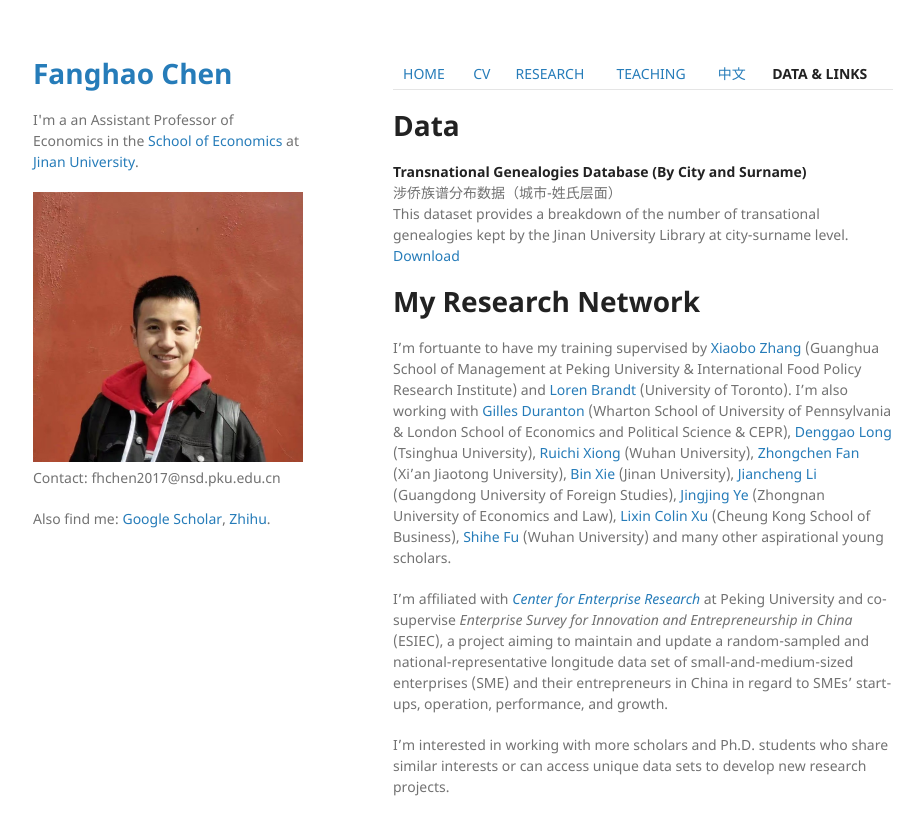
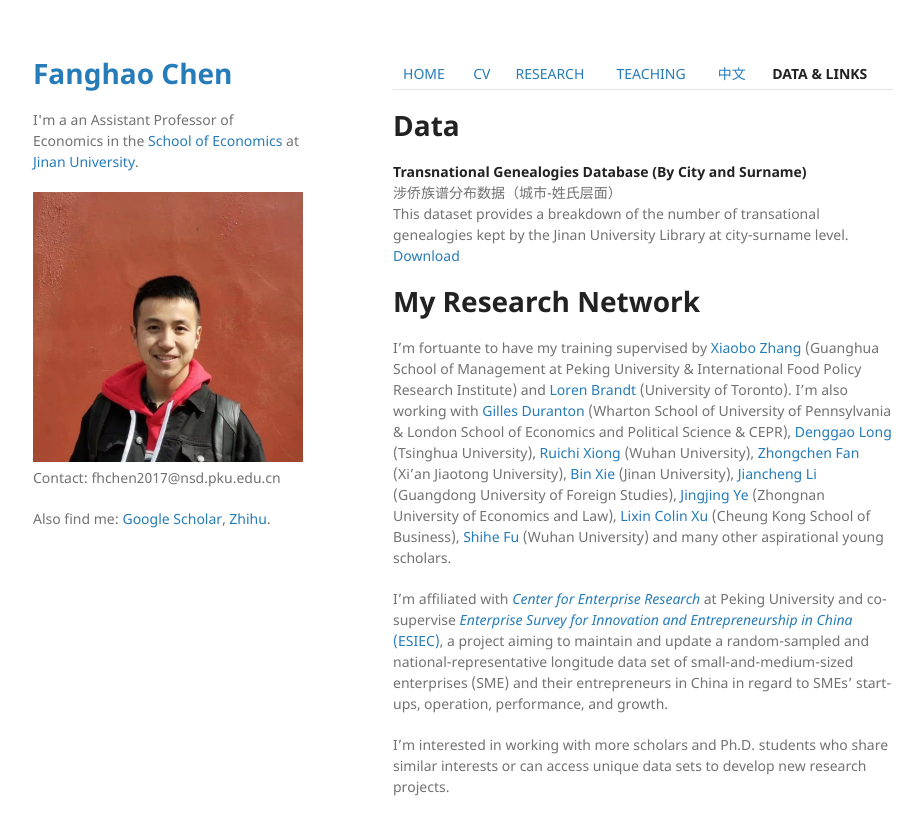
Before and after one commit to FanghaoChen/homepage, a Jekyll site: the page built from links.md, in a window 1280 px wide. Shown: the top 835 px of the page, without its empty margins (177-1099 px from the left). Built offline with Jekyll 4.4.1, drawn with Linux system fonts in a browser that asks for light colours; our own code applies the rules of GitHub Pages for plain Markdown files; part of the change alters nothing that is shown.

```diff
--- a/links.md
+++ b/links.md
@@ -11,6 +11,6 @@ This dataset provides a breakdown of the number of transational genealogies kept
 
 I'm fortuante to have my training supervised by [Xiaobo Zhang](https://www.gsm.pku.edu.cn/jsjjxq.jsp?urltype=tree.TreeTempUrl&wbtreeid=1141&user_id=x.zhang) (Guanghua School of Management at Peking University & International Food Policy Research Institute) and [Loren Brandt](https://brandt.economics.utoronto.ca/) (University of Toronto). I'm also working with [Gilles Duranton](http://real-faculty.wharton.upenn.edu/duranton/) (Wharton School of University of Pennsylvania & London School of Economics and Political Science & CEPR), [Denggao Long](https://www.tioe.tsinghua.edu.cn/info/1179/1308.htm) (Tsinghua University), [Ruichi Xiong](https://www.ruichixiong.com/) (Wuhan University), [Zhongchen Fan](http://sef.xjtu.edu.cn/info/1086/18778.htm) (Xi'an Jiaotong University), [Bin Xie](http://binxie.weebly.com/) (Jinan University), [Jiancheng Li](https://jingmao.gdufs.edu.cn/info/2380/11238.htm) (Guangdong University of Foreign Studies), [Jingjing Ye](https://csxy.zuel.edu.cn/2022/0903/c7501a305013/pagem.htm) (Zhongnan University of Economics and Law), [Lixin Colin Xu](https://english.ckgsb.edu.cn/faculty/lixin-colin-xu/) (Cheung Kong School of Business), [Shihe Fu](https://ems.whu.edu.cn/info/1680/215401.htm) (Wuhan University) and many other aspirational young scholars.
 
-I'm affiliated with [_Center for Enterprise Research_](https://www.cer.pku.edu.cn/) at Peking University and co-supervise _Enterprise Survey for Innovation and Entrepreneurship in China_ (ESIEC), a project aiming to maintain and update a random-sampled and national-representative longitude data set of small-and-medium-sized enterprises (SME) and their entrepreneurs in China in regard to SMEs’ start-ups, operation, performance, and growth.
+I'm affiliated with [_Center for Enterprise Research_](https://www.cer.pku.edu.cn/) at Peking University and co-supervise [_Enterprise Survey for Innovation and Entrepreneurship in China_ (ESIEC)](https://opendata.pku.edu.cn/dataset.xhtml?persistentId=doi:10.18170/DVN/DLBWAK&language=en), a project aiming to maintain and update a random-sampled and national-representative longitude data set of small-and-medium-sized enterprises (SME) and their entrepreneurs in China in regard to SMEs’ start-ups, operation, performance, and growth.
 
 I'm interested in working with more scholars and Ph.D. students who share similar interests or can access unique data sets to develop new research projects.
```
